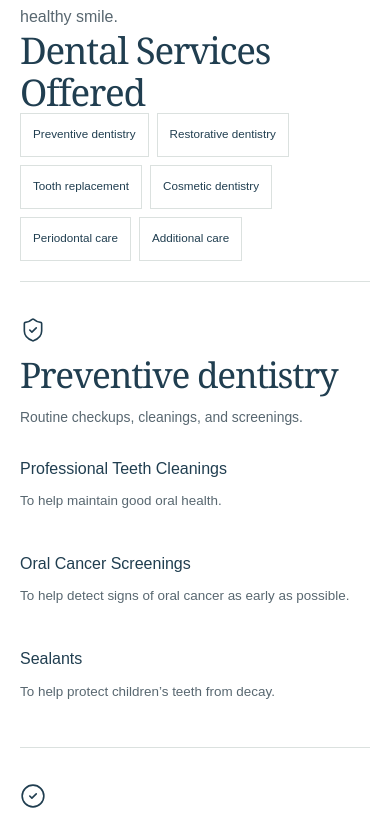
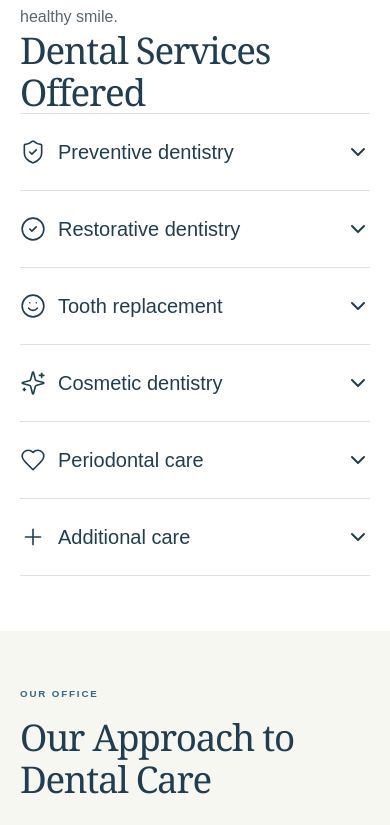
Before and after one commit to owenjohnsonlegit/svfdental, a Next.js app: page /services in a window 390 px wide. Shown: the part 807-1632 px from the top of the page. Built offline with nearby package versions, Linux system fonts and the light colour scheme.

Commit message:
Changed services page to have dropdown menus.

```diff
--- a/src/app/globals.css
+++ b/src/app/globals.css
@@ -798,36 +798,44 @@ main:focus {
 .info-panel + .info-panel {
   margin-top: 25px;
 }
-.category-nav {
-  display: flex;
-  flex-wrap: wrap;
-  gap: 10px;
-  margin-bottom: 55px;
-}
-.category-nav a {
-  border: 1px solid var(--line);
-  padding: 10px 16px;
-  font-size: 0.8rem;
-  min-height: 44px;
-}
-.category-nav a:hover {
-  background: var(--paper);
-  border-color: var(--blue);
-}
 .service-category {
-  display: grid;
-  grid-template-columns: 0.8fr 1.7fr;
-  gap: 65px;
-  padding: 45px 0;
   border-top: 1px solid var(--line);
   scroll-margin-top: 115px;
 }
-.service-category h2 {
-  font-size: 2.2rem;
-  margin: 18px 0;
-}
-.service-category header > p {
-  font-size: 0.87rem;
+.service-category:last-child {
+  border-bottom: 1px solid var(--line);
+}
+.service-category summary {
+  display: flex;
+  align-items: center;
+  gap: 20px;
+  padding: 28px 0;
+  cursor: pointer;
+  list-style: none;
+}
+.service-category summary::-webkit-details-marker {
+  display: none;
+}
+.service-category summary > svg {
+  flex-shrink: 0;
+}
+.service-category summary h3 {
+  flex: 1;
+  font-size: clamp(1.25rem, 3vw, 2rem);
+  margin: 0;
+}
+.service-category summary:hover {
+  color: var(--blue);
+}
+.service-category[open] .service-chevron {
+  transform: rotate(180deg);
+}
+.service-category-content {
+  padding-bottom: 32px;
+}
+.service-category-content > p {
+  margin-bottom: 24px;
+  font-size: 0.95rem;
 }
 .service-list {
   display: grid;
@@ -837,7 +845,7 @@ main:focus {
 .service-list article {
   padding: 8px 0;
 }
-.service-list h3 {
+.service-list h4 {
   font-size: 1rem;
   margin-bottom: 10px;
 }
@@ -1113,9 +1121,6 @@ main:focus {
     gap: 35px;
     grid-template-columns: 1.2fr 1fr;
   }
-  .service-category {
-    gap: 35px;
-  }
   .contact-page-grid {
     gap: 35px;
   }
@@ -1374,25 +1379,13 @@ main:focus {
     grid-template-columns: 1fr;
     gap: 40px;
   }
-  .service-category {
-    grid-template-columns: 1fr;
-    gap: 20px;
-    padding: 35px 0;
+  .service-category summary {
+    gap: 12px;
+    padding: 24px 0;
   }
   .service-list {
     gap: 24px;
     grid-template-columns: 1fr;
-  }
-  .service-category h2 {
-    margin: 12px 0;
-  }
-  .category-nav {
-    gap: 8px;
-    margin-bottom: 20px;
-  }
-  .category-nav a {
-    font-size: 0.73rem;
-    padding: 10px 12px;
   }
   .team-grid {
     grid-template-columns: 1fr;
--- a/src/app/services/page.tsx
+++ b/src/app/services/page.tsx
@@ -1,3 +1,4 @@
+import { ChevronDown } from "lucide-react";
 import {
   PageHero,
   CareIcon,
@@ -34,31 +35,27 @@ export default function Services() {
             smile.
           </p>
           <h2>Dental Services Offered</h2>
-          <nav className="category-nav" aria-label="Service categories">
           {serviceCategories.map((c) => (
-              <a key={c.id} href={`#${c.id}`}>
-                {c.name}
-              </a>
-            ))}
-          </nav>
-          {serviceCategories.map((c) => (
-            <section className="service-category" id={c.id} key={c.id}>
-              <header>
+            <details className="service-category" id={c.id} key={c.id}>
+              <summary>
                 <CareIcon name={c.icon} />
-                <h2>{c.name}</h2>
+                <h3>{c.name}</h3>
+                <ChevronDown className="service-chevron" aria-hidden="true" />
+              </summary>
+              <div className="service-category-content">
                 <p>{c.intro}</p>
-              </header>
                 <div className="service-list">
                   {c.services.map((s) => (
                     <article key={s.name}>
-                    <h3>{s.name}</h3>
+                      <h4>{s.name}</h4>
                       {s.description.split("\n\n").map((paragraph) => (
                         <p key={paragraph}>{paragraph}</p>
                       ))}
                     </article>
                   ))}
                 </div>
-            </section>
+              </div>
+            </details>
           ))}
         </div>
       </section>
--- a/src/data/services.ts
+++ b/src/data/services.ts
@@ -1,4 +1,4 @@
-// The 16 dental services from the supplied practice content, grouped for navigation.
+// Routine dental services grouped for navigation; emergency treatment is shown separately.
 export const serviceCategories = [
   {
     id: "preventive",
@@ -88,7 +88,7 @@ export const serviceCategories = [
   {
     id: "additional",
     name: "Additional care",
-    intro: "Jaw pain, tooth alignment, extractions, and emergencies.",
+    intro: "Jaw pain, tooth alignment, and extractions.",
     icon: "plus",
     services: [
       {
@@ -103,11 +103,6 @@ export const serviceCategories = [
       {
         name: "Orthodontic Treatment",
         description: "To move teeth into the proper position.",
-      },
-      {
-        name: "Emergency Dental Treatment",
-        description:
-          "If you have a life-threatening or severe injury, call 911 or go directly to the nearest hospital emergency room.\n\nWe can treat a variety of dental injuries, including teeth that have been chipped, moved, or knocked out entirely. Please call our office for assistance.",
       },
     ],
   },
```
Lines whose indentation alone changed are shown as unchanged.
